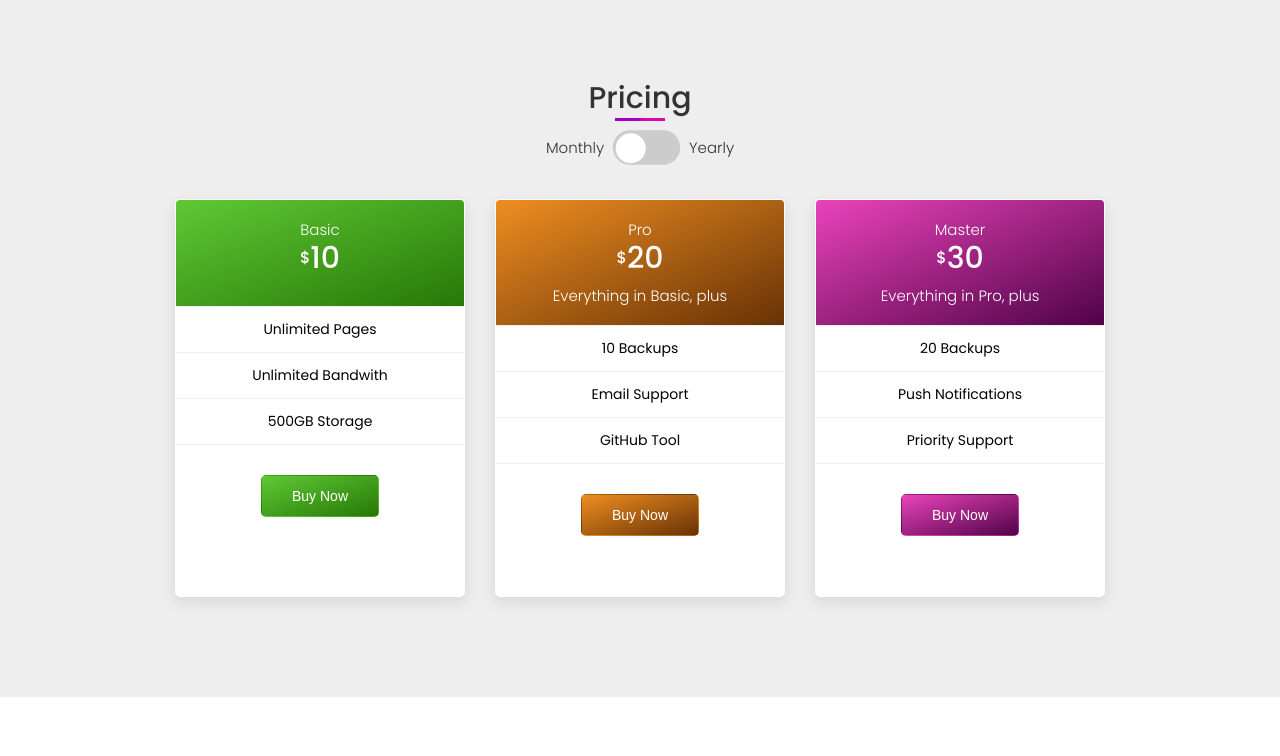
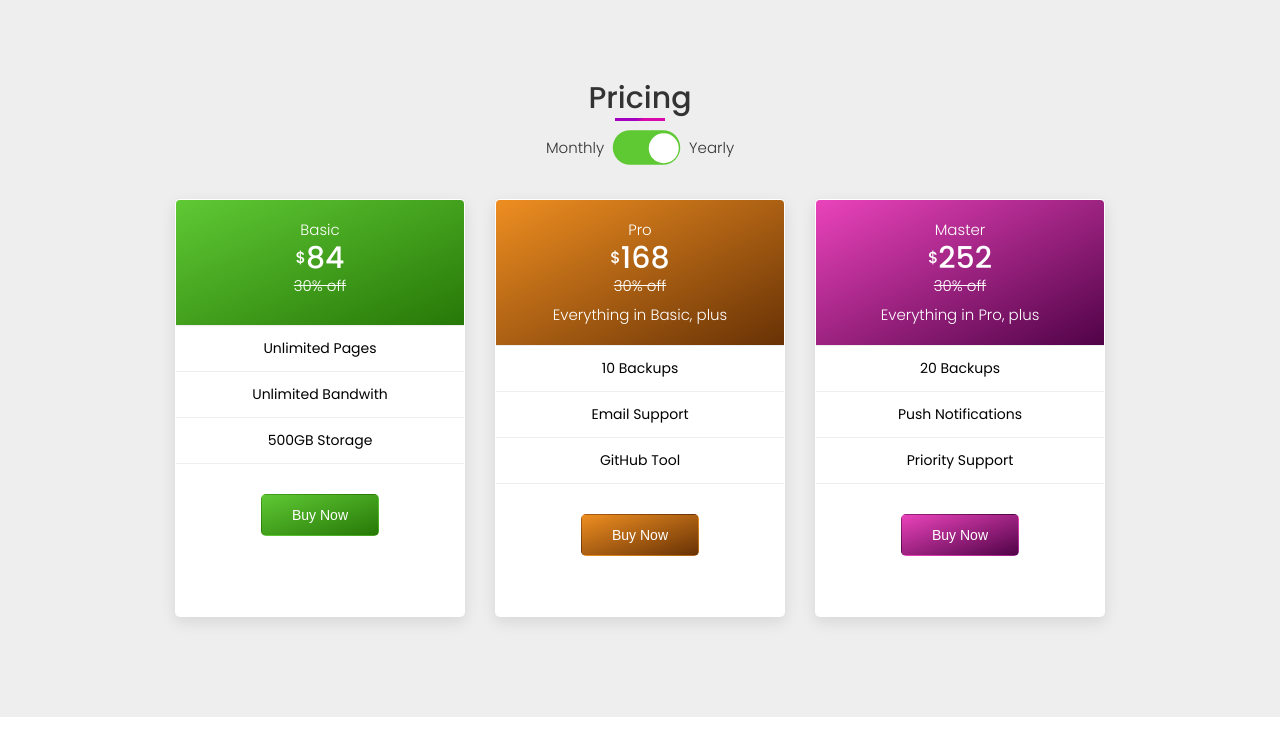
Before and after one commit to pengravity/pricing-plans, a React (Create React App) app: page / in a window 1280 px wide. Both pictures are taken after a click on the element 646 px from the left and 147 px from the top of the page. Shown: the top 756 px of the page. Built offline with nearby package versions, Linux system fonts and the light colour scheme; the HTML template or start-up script is replaced by a standard one.

Commit message:
yearly switch functionality(price calculation, button movement, color)

```diff
--- a/src/components/subscription/Sub.js
+++ b/src/components/subscription/Sub.js
@@ -1,6 +1,6 @@
 import './Sub.css';
 
-const Sub = ({ plan, theme, price, isBasic, isPro, isMaster }) => {
+const Sub = ({ plan, theme, price, isBasic, isPro, isMaster, yearly }) => {
   return (
     <div className='price-box --card'>
       <div className={`box --p2 ${theme}`}>
@@ -8,7 +8,13 @@ const Sub = ({ plan, theme, price, isBasic, isPro, isMaster }) => {
         <h4 className='--text-light'>
           <span>$</span>
           <span className='basic'>{price}</span>
+          {yearly && (
+            <p className='--text-light'>
+              <del>30% off </del>
+            </p>
+          )}
         </h4>
+
         {isPro && <p className='--text-light'>Everything in Basic, plus</p>}
         {isMaster && <p className='--text-light'>Everything in Pro, plus</p>}
       </div>
--- a/src/components/subscription/SubList.css
+++ b/src/components/subscription/SubList.css
@@ -16,6 +16,10 @@ section.main {
   cursor: pointer;
 }
 
+.toggled {
+  background-color: rgba(95, 201, 52, 1);
+}
+
 .ball {
   width: 20px;
   height: 20px;
@@ -25,6 +29,10 @@ section.main {
   left: 2px;
   border-radius: 50%;
   transition: transform 0.2s linear;
+}
+
+.move {
+  transform: translateX(22px);
 }
 
 .sub-plans {
--- a/src/components/subscription/SubList.js
+++ b/src/components/subscription/SubList.js
@@ -7,6 +7,12 @@ const SubList = () => {
   const [basic, setBasic] = useState(10);
   const [pro, setPro] = useState(20);
   const [master, setMaster] = useState(30);
+
+  const [yearly, setYearly] = useState(false);
+
+  const handleClick = () => {
+    setYearly(!yearly);
+  };
 
   return (
     <section className='main'>
@@ -18,8 +24,11 @@ const SubList = () => {
           <div className='--flex-center --my2'>
             <p>Monthly</p>
             <div className='--mx2'>
-              <span className='toggle-btn'>
-                <div className='ball'></div>
+              <span
+                className={yearly ? 'toggle-btn toggled' : 'toggle-btn'}
+                onClick={handleClick}
+              >
+                <div className={yearly ? 'ball move' : 'ball'}></div>
               </span>
             </div>
             <p>Yearly</p>
@@ -27,13 +36,26 @@ const SubList = () => {
         </div>
 
         <div className='sub-plans'>
-          <Sub plan={'Basic'} theme={'theme1'} price={basic} isBasic={true} />
-          <Sub plan={'Pro'} theme={'theme2'} price={pro} isPro={true} />
+          <Sub
+            plan={'Basic'}
+            theme={'theme1'}
+            price={yearly ? Math.round(basic * 12 * 0.7) : basic}
+            isBasic={true}
+            yearly={yearly}
+          />
+          <Sub
+            plan={'Pro'}
+            theme={'theme2'}
+            price={yearly ? Math.round(pro * 12 * 0.7) : pro}
+            isPro={true}
+            yearly={yearly}
+          />
           <Sub
             plan={'Master'}
             theme={'theme3'}
-            price={master}
+            price={yearly ? Math.round(master * 12 * 0.7) : master}
             isMaster={true}
+            yearly={yearly}
           />
         </div>
       </div>
```
